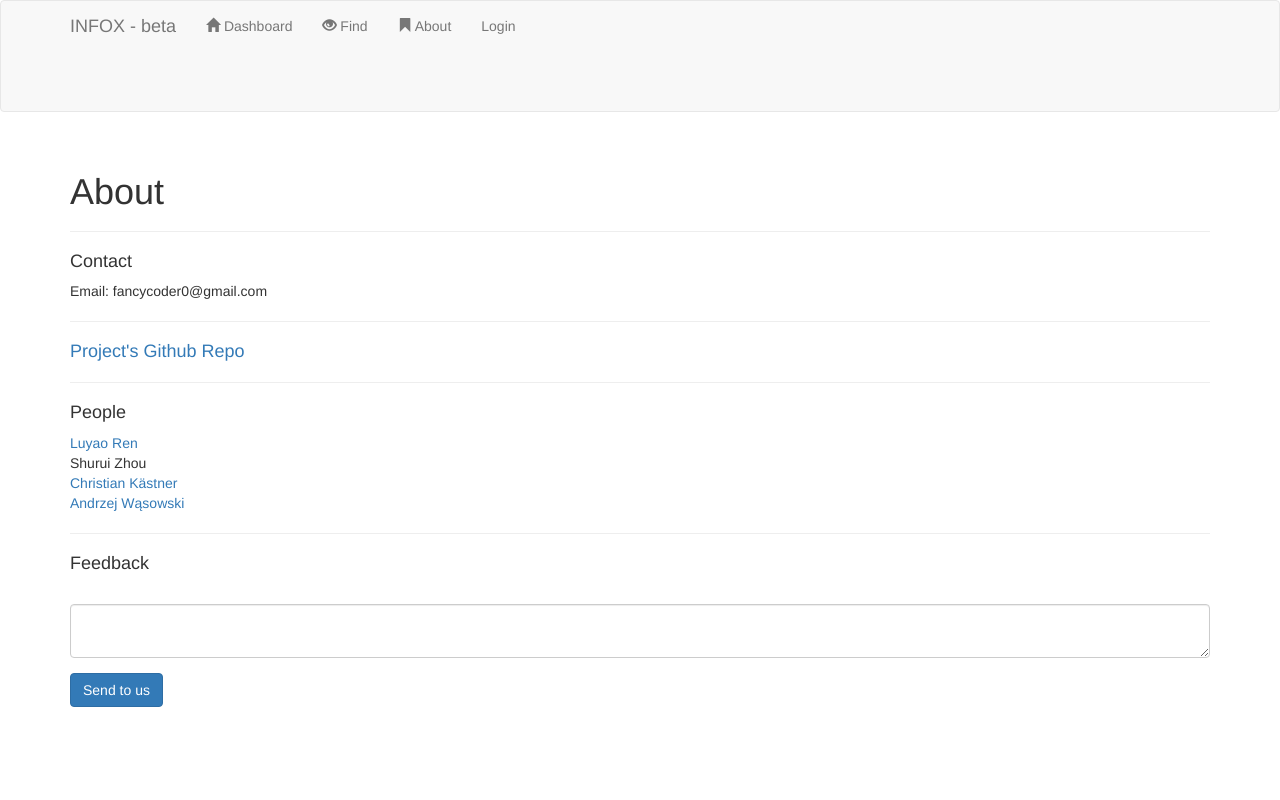
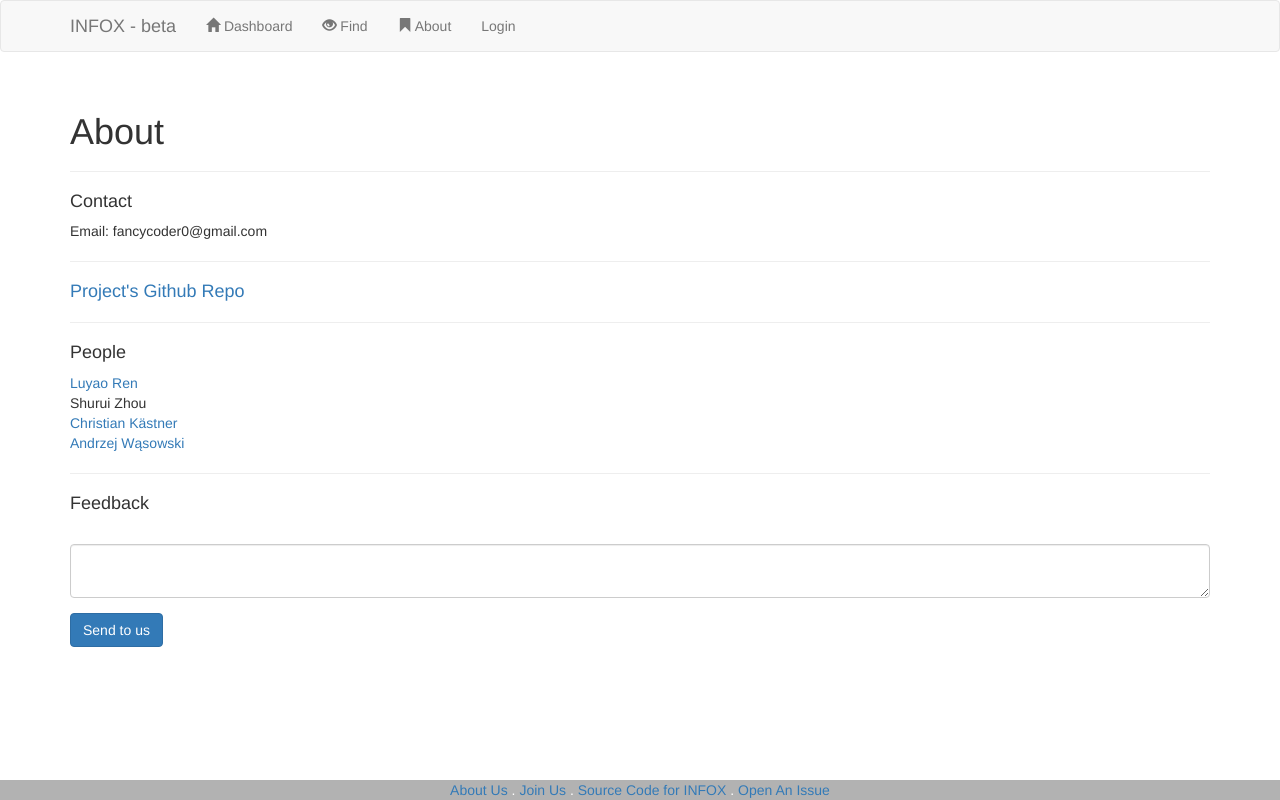
Before and after one commit to FORCOLAB-UofT/INFOX, a Flask app: page /about in a window 1280 px wide. Run offline with Flask 2, Linux system fonts and the light colour scheme; some libraries are stand-ins or nearby versions.

Commit message:
add footer

```diff
--- a/app/main/views.py
+++ b/app/main/views.py
@@ -365,7 +365,7 @@
 
 
 
-
+"""
 # ----------------------------  use for test ------------------------
 @main.route('/test', methods=['GET', 'POST'])
 def test():
@@ -384,3 +384,4 @@
 def test2():
     send_mail('fancycoder0@gmail.com','test', 'email.html')
     return 'hello'
+"""
--- a/app/static/styles.css
+++ b/app/static/styles.css
@@ -38,15 +38,15 @@
     position: relative;
 }
 
-body div.container {
-    padding-bottom: 60px;   /* Height of the footer */
+.footer
+{
+	position: fixed;
+	bottom: 0px;
+	width: 100%;
+	height: 20px;
+	background-color: rgba(0,0,0,0.3);
+	vertical-align: middle;
+	line-height: 20px;
+	color: white;
+	text-align: center;
 }
-
-body div.footer {
-    position: absolute;
-    bottom: 0;
-    height: 60px;
-    width: 100%;
-    background-color: #efefef;
-    text-align: center;
-}
--- a/app/templates/base.html
+++ b/app/templates/base.html
@@ -94,9 +94,14 @@
     {% block page_content %}{% endblock %}
 </div>
 
-{#
-    <div class="footer">
-    This footer will always be positioned at the bottom of the page, but <strong>not fixed</strong>.
+
+<div class="footer">
+    <div class="container">
+        <a href="{{ url_for('main.about') }}"> About Us </a> .
+        <a href="#"> Join Us </a> .
+        <a href="https://github.com/FancyCoder0/INFOX"> Source Code for INFOX </a> .
+        <a href="https://github.com/FancyCoder0/INFOX/issues"> Open An Issue </a>
     </div>
-#}
+</div>
+
 {% endblock %}
```
